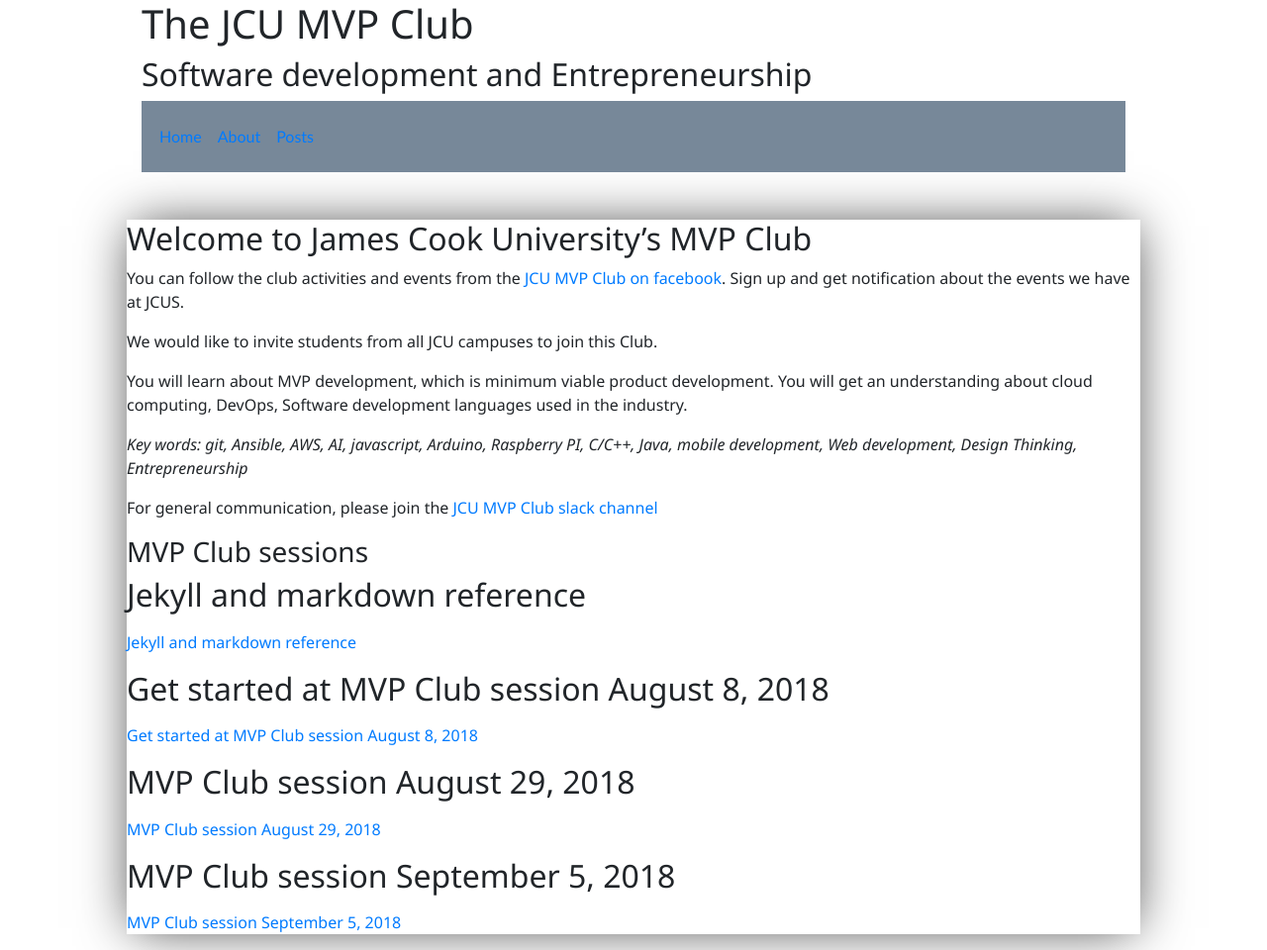
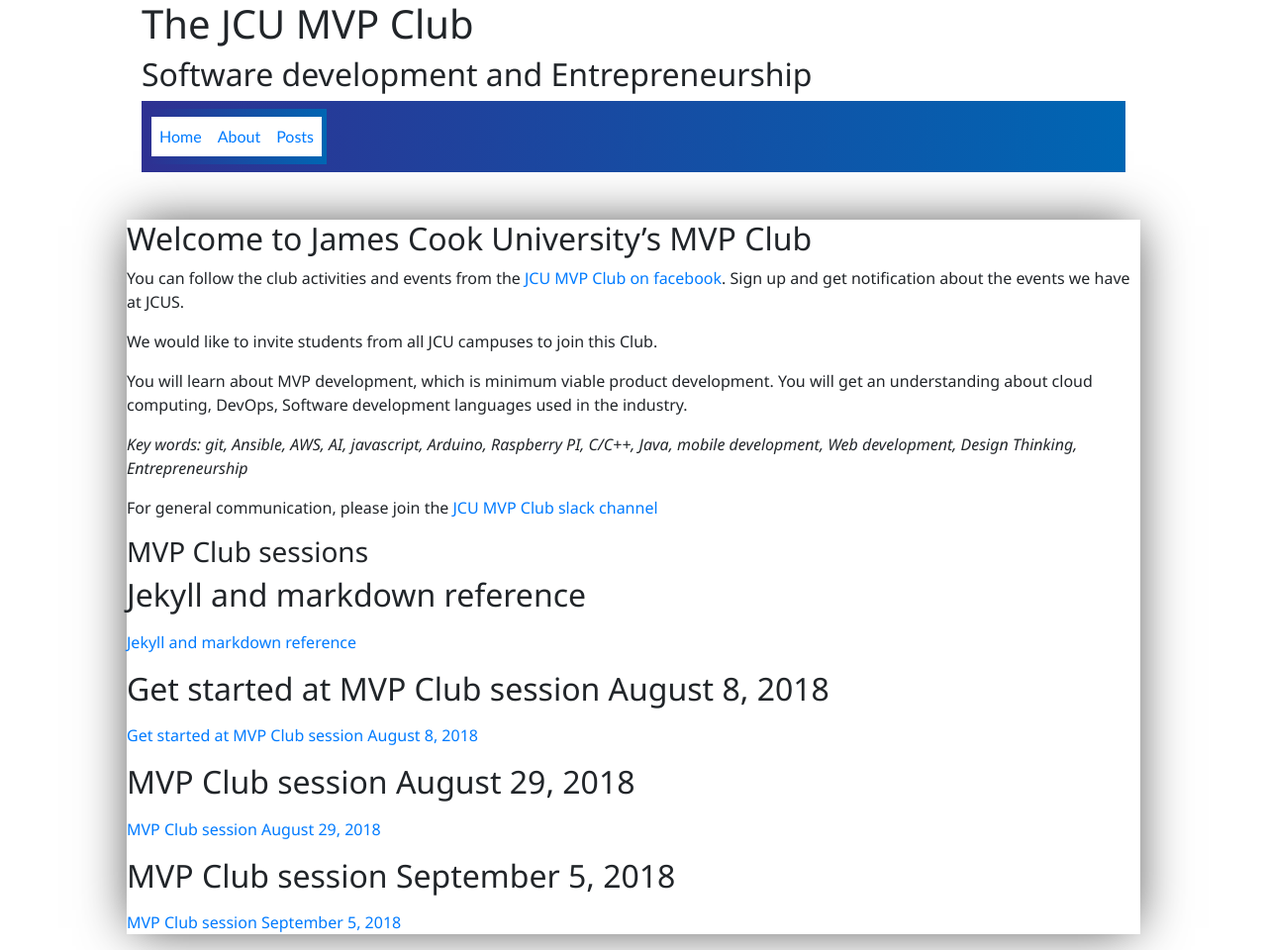
Before and after one commit to id8lab/id8club.github.io, a Jekyll site: the page built from index.md, in a window 1280 px wide. Shown: the whole page at 99% size. Built offline with Jekyll 4.4.1, drawn with Linux system fonts in a browser that asks for light colours; our own code applies the rules of GitHub Pages for plain Markdown files.

Commit message:
Update style.css

```diff
--- a/assets/css/style.css
+++ b/assets/css/style.css
@@ -10,7 +10,7 @@
 }
 
 .navbar {
-    background-color: lightslategray;
+    background: linear-gradient(to right,#2e3192 0,#0066b3 100%);
     font-size: 1em;
     font-family: 'Trebuchet MS', 'Lucida Sans Unicode', 'Lucida Grande', 'Lucida Sans', Arial, sans-serif;
     color: white;
@@ -22,3 +22,7 @@
   margin: auto;
   font-family:'Segoe UI', Tahoma, Geneva, Verdana, sans-serif;
 }
+.nav-item{
+
+  background: #FFF;
+}
```
